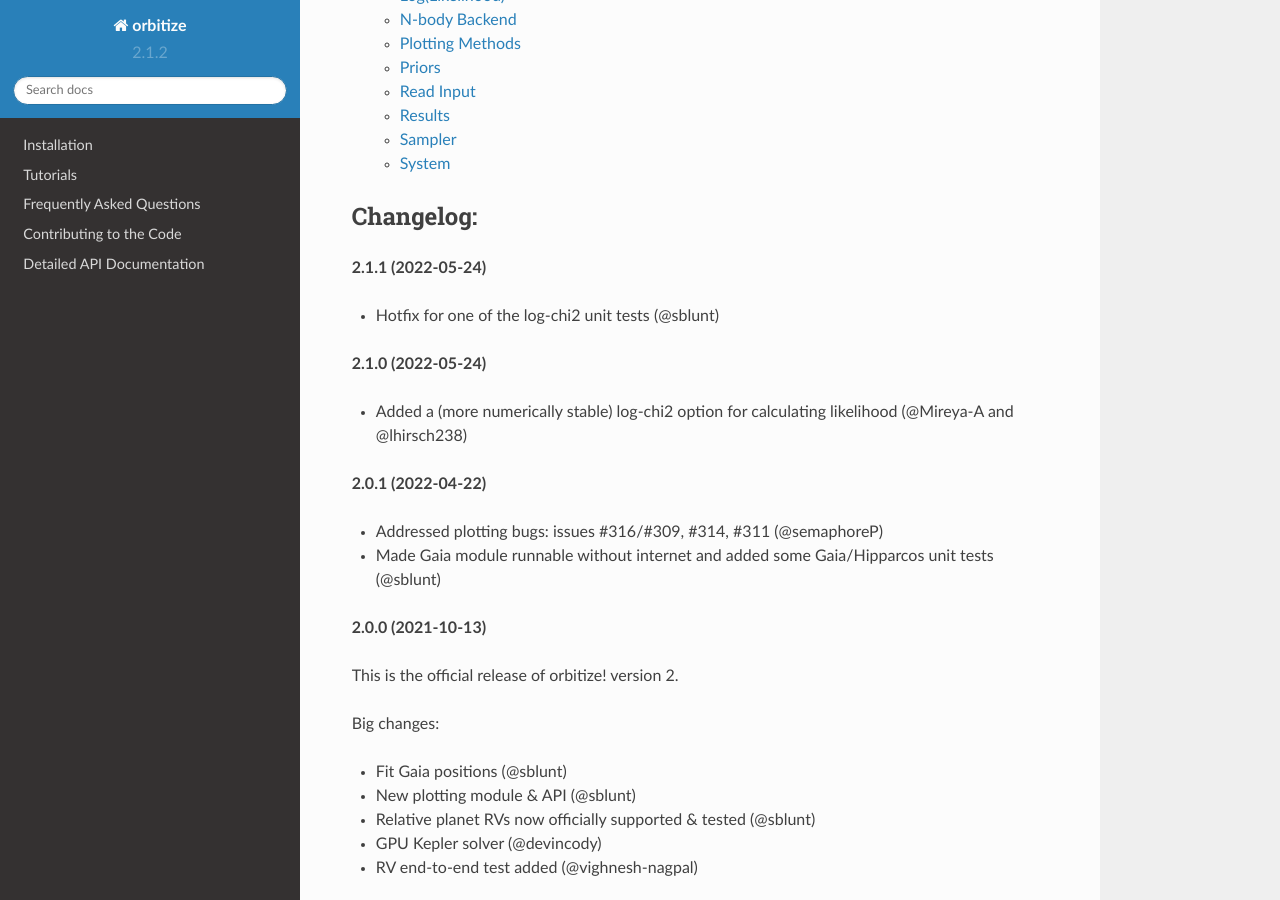
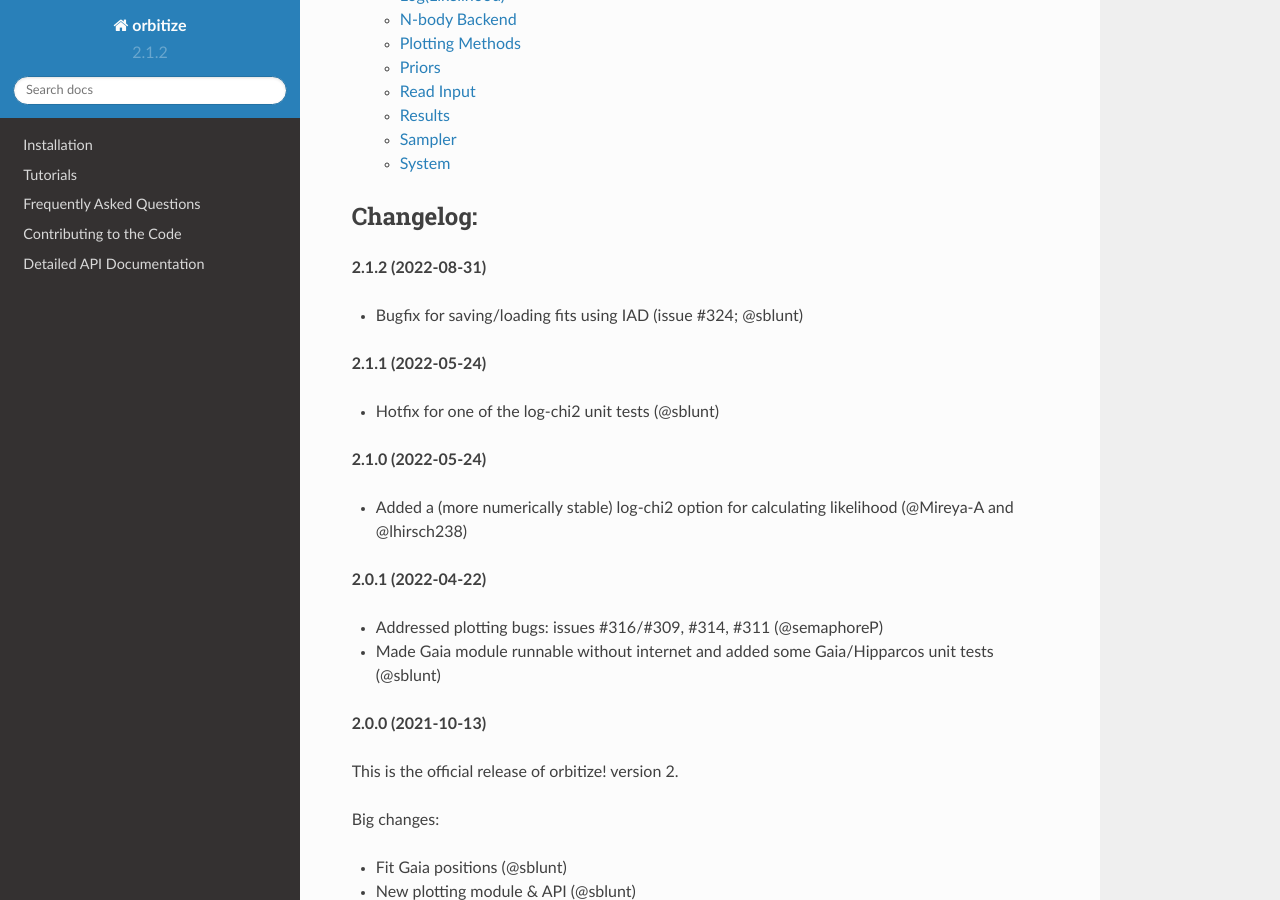
Before and after one commit to sblunt/orbitize, a Sphinx documentation site: the page built from docs/index.rst, in a window 1280 px wide and 900 px high, scrolled down 1657 px. Built offline with Sphinx 7.4.7 and the Read the Docs theme 2.0.0, drawn with Linux system fonts in a browser that asks for light colours; pages that are not in the unit, such as notebooks, are missing from menus.

Commit message:
update changelog

```diff
--- a/docs/index.rst
+++ b/docs/index.rst
@@ -53,6 +53,10 @@
 
 Changelog:
 ++++++++++
+
+**2.1.2 (2022-08-31)**
+
+- Bugfix for saving/loading fits using IAD (issue #324; @sblunt)
 
 **2.1.1 (2022-05-24)**
 
```
